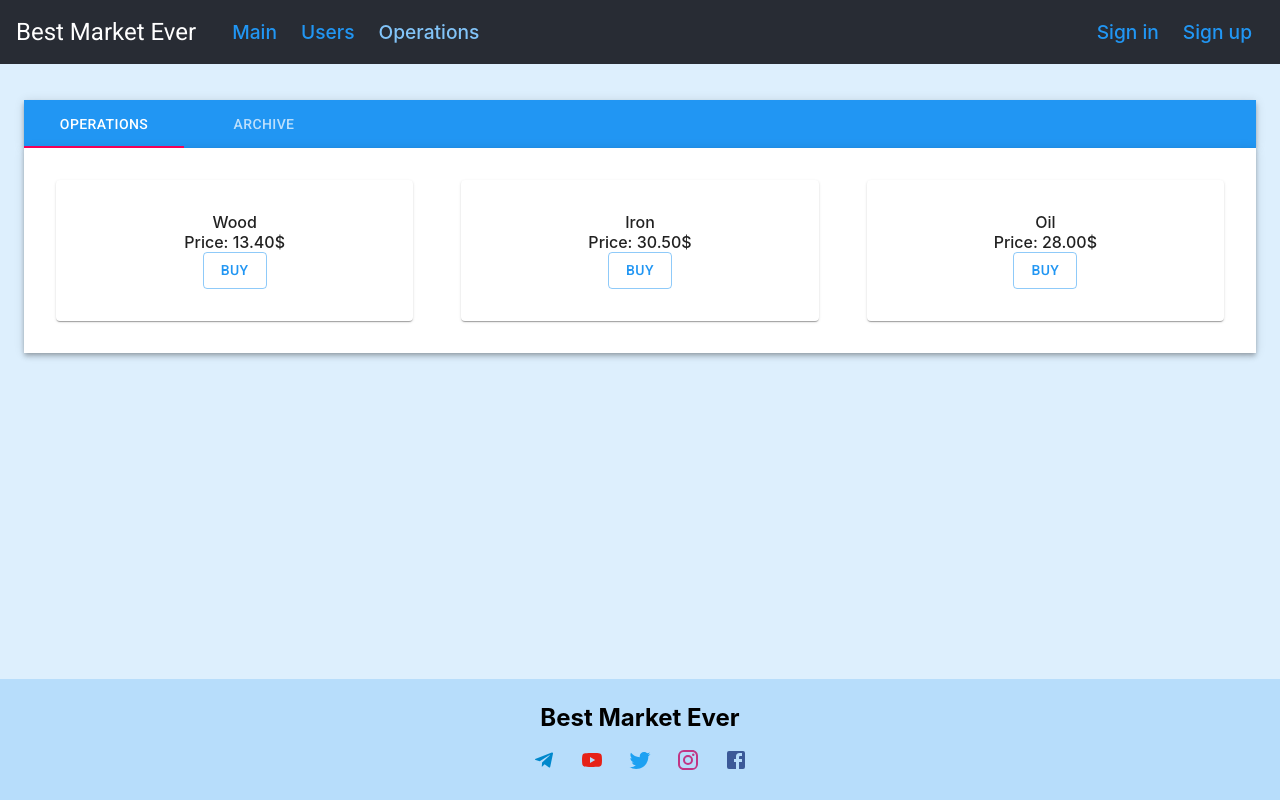
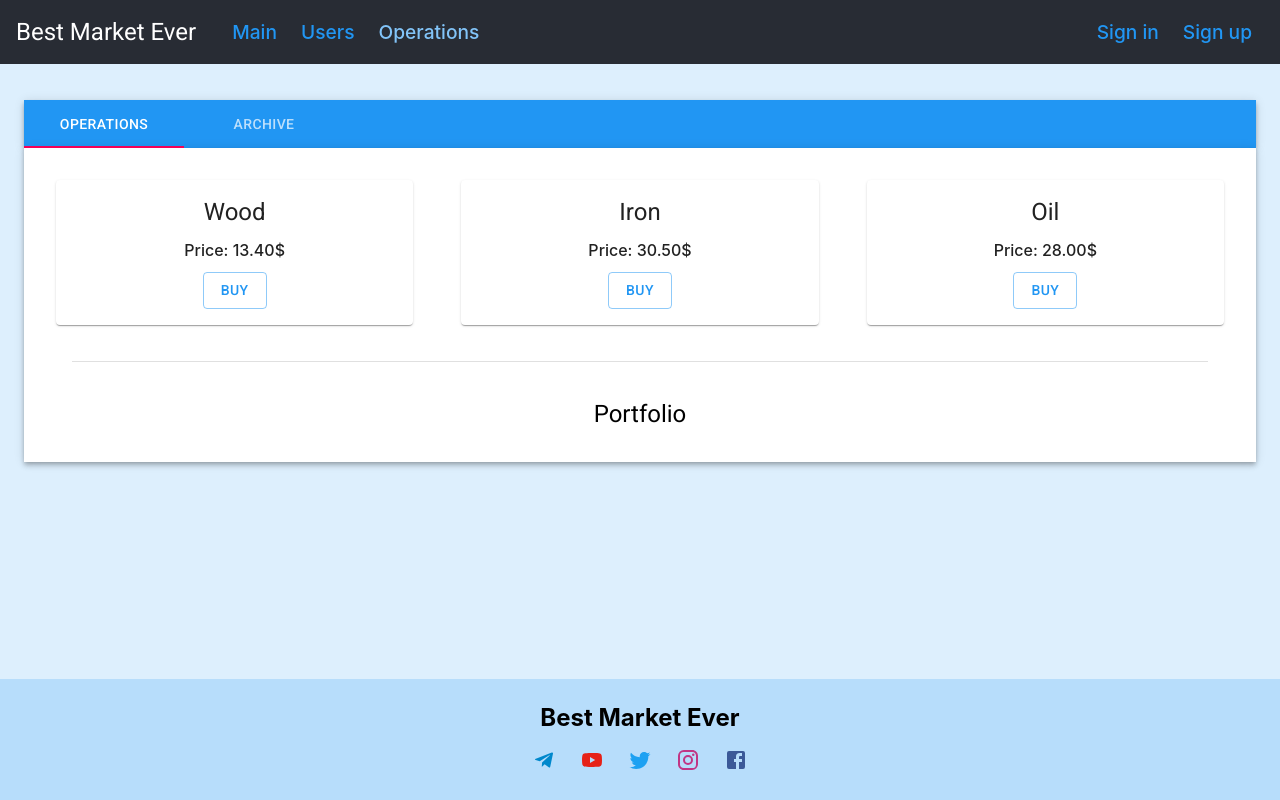
Before and after one commit to MaksimKazak/best-market-ever, a React (Create React App) app in the folder client/: page /operations in a window 1280 px wide. Built offline with nearby package versions, Linux system fonts and the light colour scheme.

Commit message:
Add spacings and start making portfolio

```diff
--- a/client/src/assets/styles/App.sass
+++ b/client/src/assets/styles/App.sass
@@ -11,6 +11,8 @@ $white-color: #ffffff
 @import "Registration.sass"
 @import "Box.sass"
 @import "Operations.sass"
+@import "space-bottom.sass"
+@import "space-top.sass"
 
 .App
   text-align: center
--- a/client/src/assets/styles/Box.sass
+++ b/client/src/assets/styles/Box.sass
@@ -2,3 +2,6 @@
   background-color: $white-color
   box-shadow: 0 2px 4px -1px rgba(0,0,0,0.2), 0 4px 5px 0px rgba(0,0,0,0.14), 0 1px 10px 0px rgba(0,0,0,0.12)
   padding: 32px
+
+.box-small-spacing
+  padding: 16px
--- /dev/null
+++ b/client/src/assets/styles/space-bottom.sass
@@ -0,0 +1,8 @@
+.space-bottom
+  margin-bottom: 12px !important
+
+.space-bottom-middle
+  margin-bottom: 24px !important
+
+.space-bottom-large
+  margin-bottom: 36px !important
--- /dev/null
+++ b/client/src/assets/styles/space-top.sass
@@ -0,0 +1,8 @@
+.space-top
+  margin-top: 12px !important
+
+.space-top-middle
+  margin-top: 24px !important
+
+.space-top-large
+  margin-top: 36px !important
--- a/client/src/components/elements/Operations.js
+++ b/client/src/components/elements/Operations.js
@@ -3,32 +3,40 @@ import React from 'react';
 import Grid from '@material-ui/core/Grid'
 import Paper from '@material-ui/core/Paper'
 import Button from '@material-ui/core/Button'
+import Typography from '@material-ui/core/Typography'
+import Divider from '@material-ui/core/Divider'
 
 function Operations() {
   return (
-    <Grid container spacing={6}>
+    <div>
+      <Grid container spacing={6} className='space-bottom'>
         <Grid item xs={4} spacing={16}>
-        <Paper className='box'>
-          <div>Wood</div>
-          <div>Price: 13.40$</div>
+          <Paper className='box box-small-spacing'>
+            <Typography variant='h5' className='space-bottom'>Wood</Typography>
+            <Typography variant='p' component='div' className='space-bottom'>Price: 13.40$</Typography>
             <Button variant='outlined' color='primary'>Buy</Button>
           </Paper>
         </Grid>
         <Grid item xs={4} spacing={16}>
-        <Paper className='box'>
-          <div>Iron</div>
-          <div>Price: 30.50$</div>
+          <Paper className='box box-small-spacing'>
+            <Typography variant='h5' className='space-bottom'>Iron</Typography>
+            <Typography variant='p' component='div' className='space-bottom'>Price: 30.50$</Typography>
             <Button variant='outlined' color='primary'>Buy</Button>
           </Paper>
         </Grid>
         <Grid item xs={4} spacing={16}>
-        <Paper className='box'>
-          <div>Oil</div>
-          <div>Price: 28.00$</div>
+          <Paper className='box box-small-spacing'>
+            <Typography variant='h5' className='space-bottom'>Oil</Typography>
+            <Typography variant='p' component='div' className='space-bottom'>Price: 28.00$</Typography>
             <Button variant='outlined' color='primary'>Buy</Button>
           </Paper>
         </Grid>
       </Grid>
+      <Divider variant='middle' />
+      <Grid class='space-top-large'>
+        <Typography variant='h5'>Portfolio</Typography>
+      </Grid>
+    </div>
   );
 }
 
```
Lines whose indentation alone changed are shown as unchanged.
